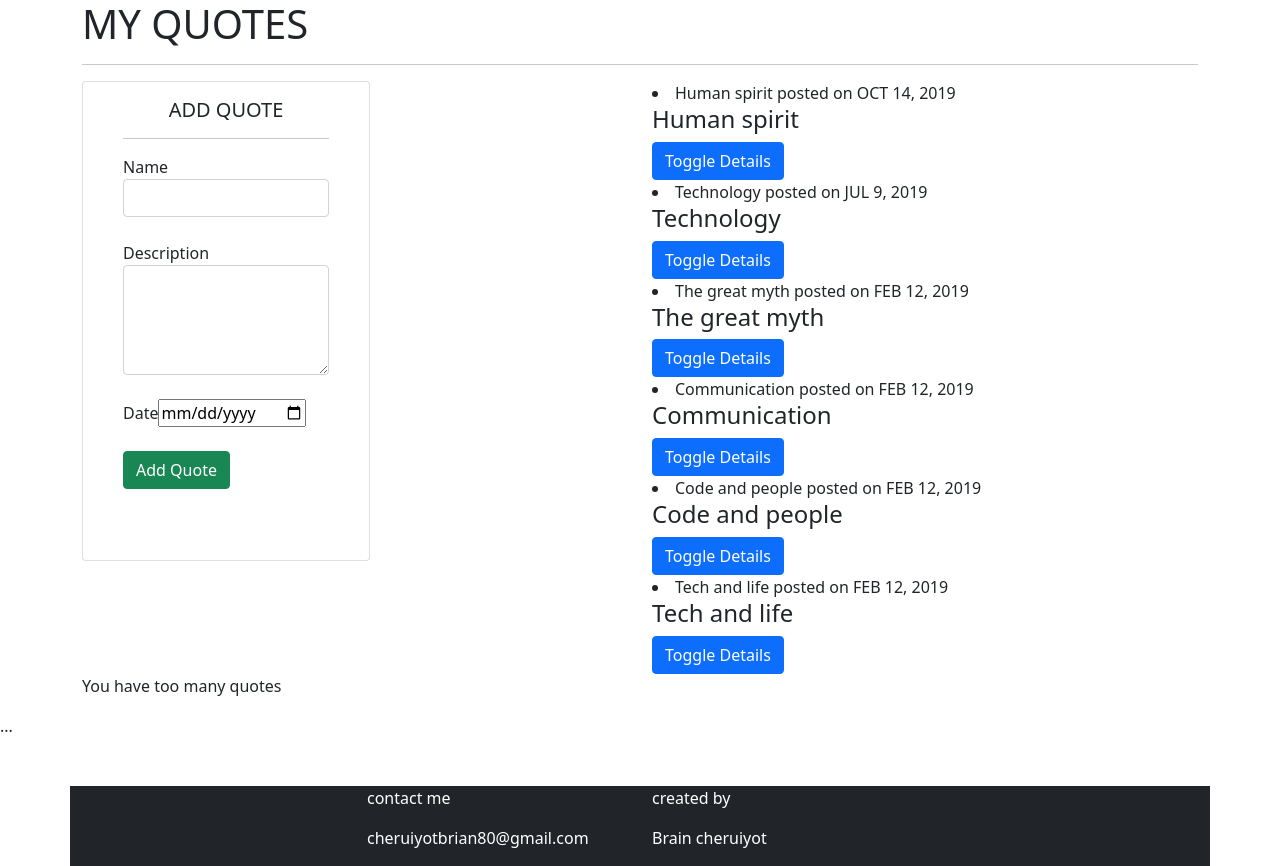
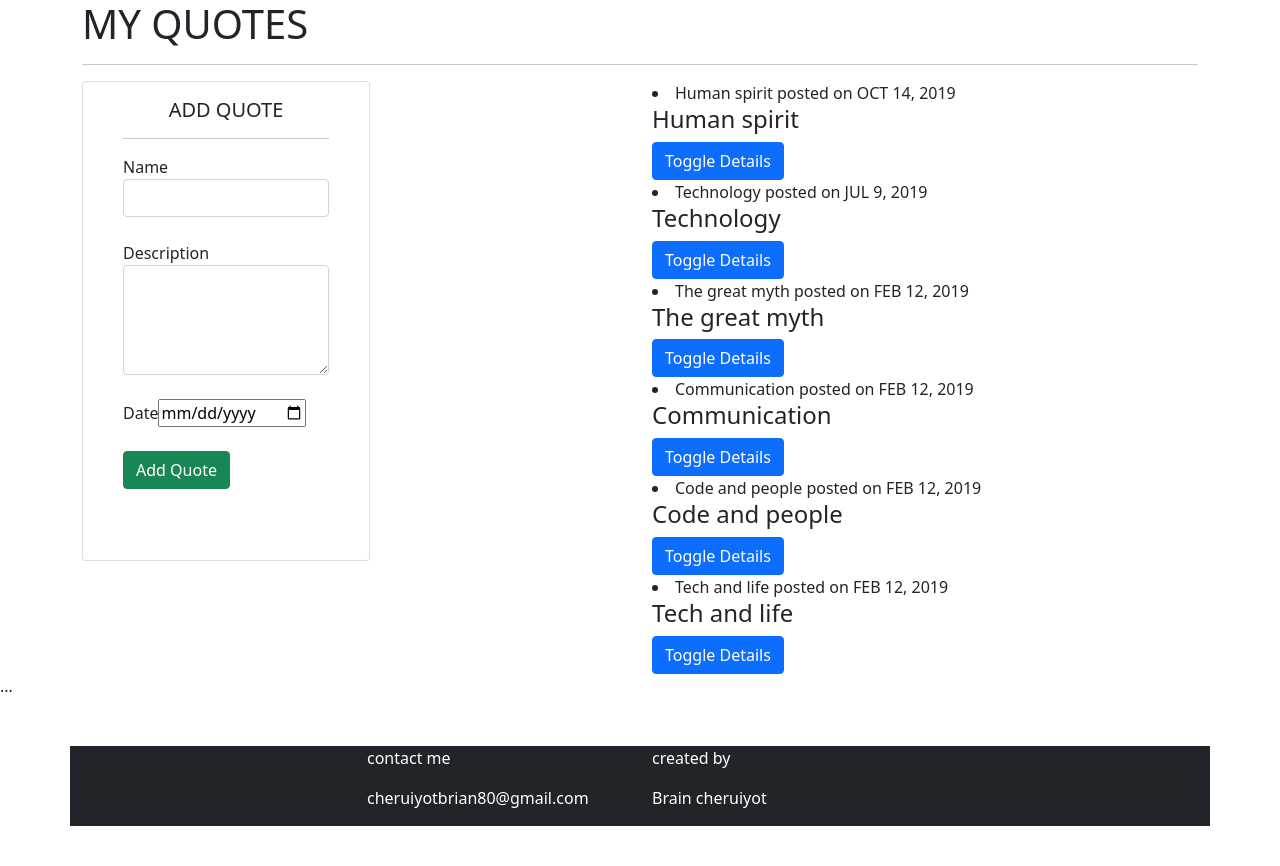
Before and after one commit to BRIANCHERUIYOT/quotes-App, an Angular app: page / in a window 1280 px wide. After the commit the page ends 826 px from the top, so only its background shows below. Built offline with nearby package versions, Linux system fonts and the light colour scheme.

Commit message:
remove p tag '

```diff
--- a/src/app/quote/quote.component.html
+++ b/src/app/quote/quote.component.html
@@ -24,7 +24,5 @@
         </div>
       </div>
     </div>
-
-    <p *ngIf='quotes.length > 5'>You have too many quotes</p>
   </div>
   ...
```
